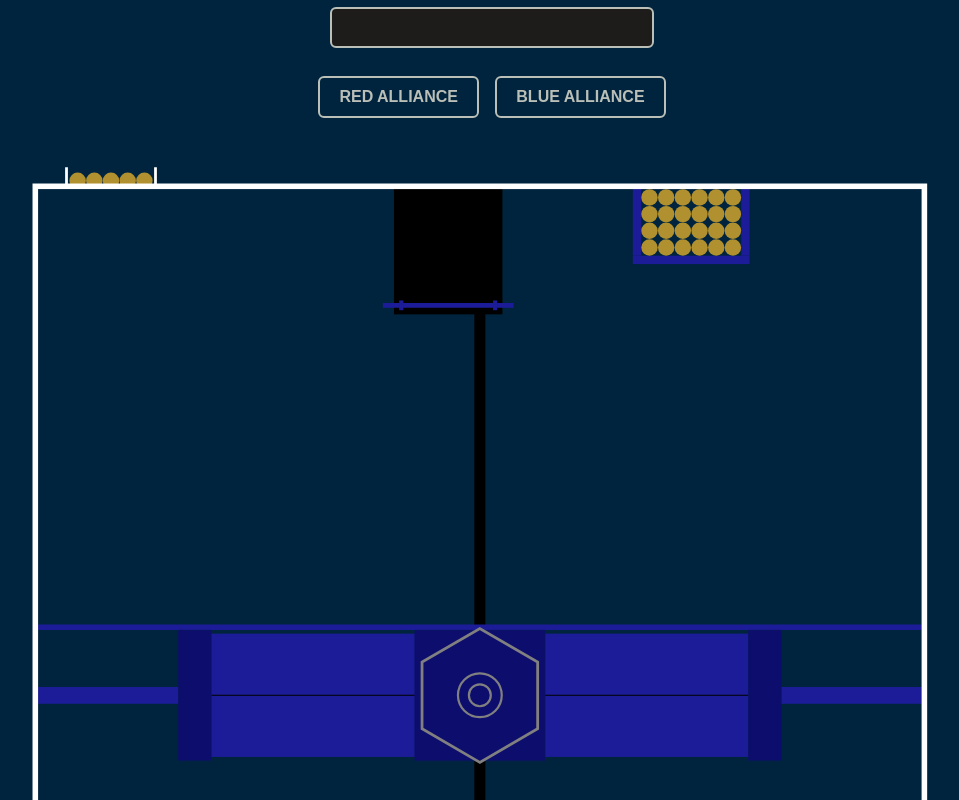
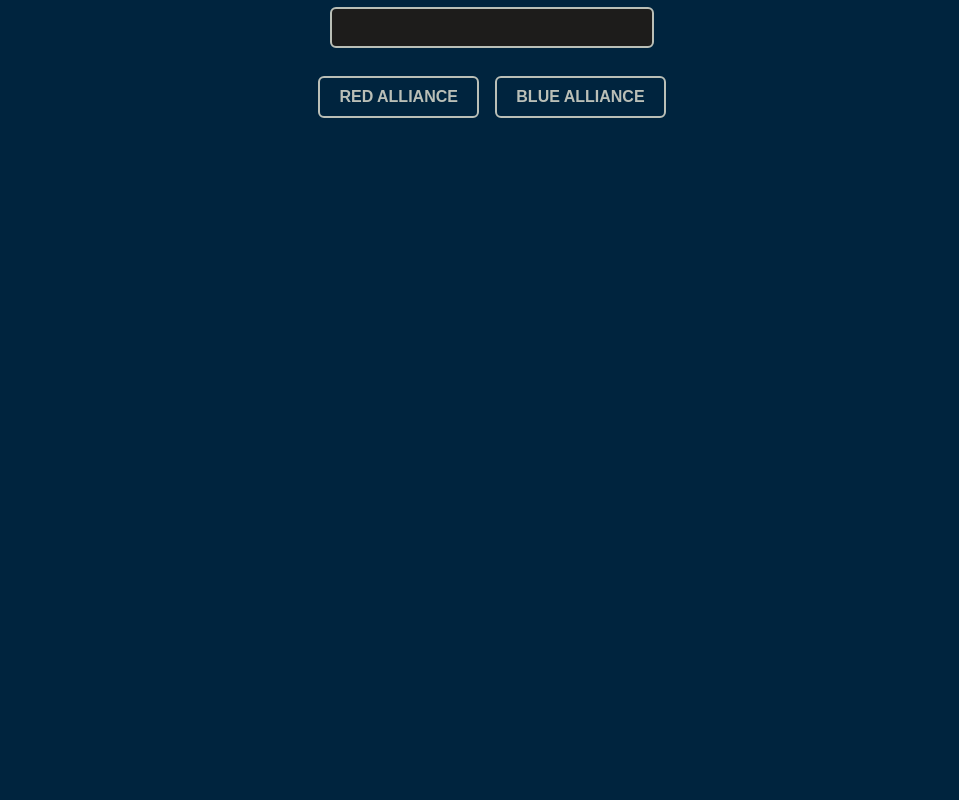
Before and after one commit to Team2338/GearScoutCollection2026, an Astro site: page /data-collection in a window 1280 px wide. Shown: the part 180-980 px from the top of the page, without its empty margins (160-1119 px from the left). After the commit the page ends 800 px from the top, so only its background shows below. Built offline with nearby package versions, Linux system fonts and the light colour scheme; Astro itself is replaced by a stand-in of ours.

Commit message:
removed stuff
to make room for new UI

```diff
--- a/src/pages/data-collection.astro
+++ b/src/pages/data-collection.astro
@@ -1,5 +1,5 @@
 ---
-const version = import.meta.env.VITE_APP_VERSION || "2026.0";
+const version = "0.0.0.0.0.0.0.0";
 ---
 
 <!DOCTYPE html>
@@ -160,33 +160,6 @@ const version = import.meta.env.VITE_APP_VERSION || "2026.0";
 
         }
 
-        .frc-field-image {
-            display: flex;
-            flex-direction: column;
-            align-items: center;
-            margin-top: 200px;
-
-            img {
-                /* I think this is ok */
-                margin-top: 20%;
-                width: 150%;
-                height: auto;
-
-                /* rotate if no team */
-                transform: rotate(90deg);
-
-                /* and rotate baed on selected team so the color selected is on top */
-                &.rotate-red {
-                    transform: rotate(270deg);
-                }
-
-                &.rotate-blue {
-                    transform: rotate(90deg);
-                }
-            }
-
-
-        }
 
 
     </style>
@@ -217,10 +190,6 @@ const version = import.meta.env.VITE_APP_VERSION || "2026.0";
 
         </div>
 
-        <!-- the image -->
-        <div class="frc-field-image">
-            <img src="frc-2026-field.svg" alt="FRC 2026 Field Diagram"/>
-        </div>
 
     </main>
 
@@ -231,10 +200,6 @@ const version = import.meta.env.VITE_APP_VERSION || "2026.0";
             document.querySelectorAll(".team-btn").forEach(btn => btn.classList.remove("selected"));
             // add selected class to cilcked button
             document.querySelector(`.team-btn.${team}`)?.classList.add("selected");
-
-            // tell the CSS to rotate based on team
-            const img = document.querySelector(".frc-field-image img");
-            img.classList.remove("rotate-red", "rotate-blue");
 
             // save the selected team
             if (team === "red") {
```
